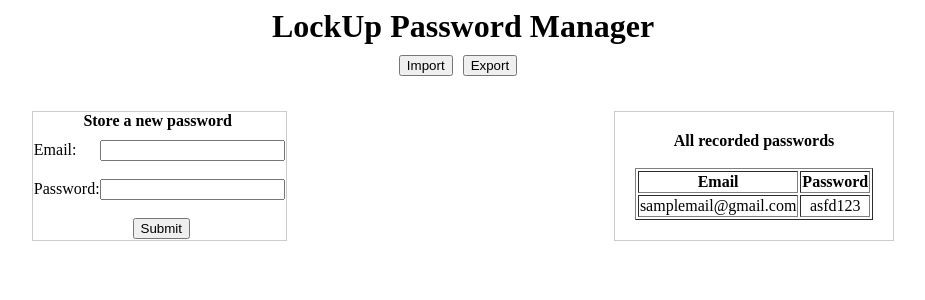
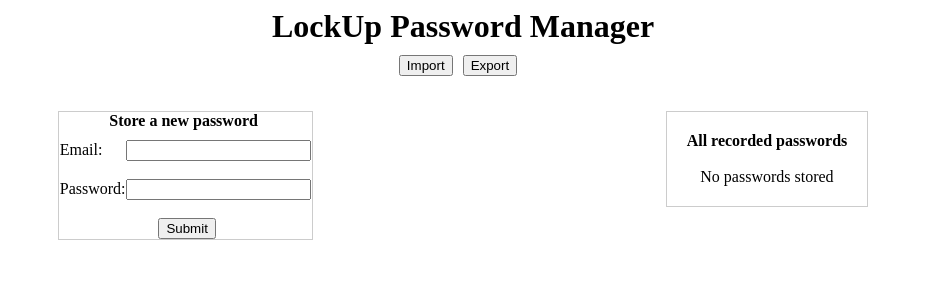
Before and after one commit to meeranh/LockUp, a React (Vite) app: page / in a window 1280 px wide. Shown: the top 300 px of the page, without its empty margins (177-1102 px from the left). Built offline with nearby package versions, Linux system fonts and the light colour scheme.

Commit message:
Added password storing functionality

```diff
--- a/package.json
+++ b/package.json
@@ -10,7 +10,8 @@
   },
   "dependencies": {
     "react": "^18.2.0",
-    "react-dom": "^18.2.0"
+    "react-dom": "^18.2.0",
+    "react-hook-form": "^7.43.1"
   },
   "devDependencies": {
     "@types/react": "^18.0.27",
--- a/src/components/MainUI.jsx
+++ b/src/components/MainUI.jsx
@@ -1,11 +1,14 @@
 import PasswordForm from './PasswordForm';
 import StoredPasswords from './StoredPasswords';
+import { PassProvider } from './contexts/PassContext';
 
 const MainUI = () => {
   return (
     <div className="MainUI">
-      <PasswordForm />
-      <StoredPasswords />
+      <PassProvider>
+        <PasswordForm />
+        <StoredPasswords />
+      </PassProvider>
     </div>
   )
 }
--- a/src/components/PasswordForm.jsx
+++ b/src/components/PasswordForm.jsx
@@ -1,16 +1,27 @@
+import PassContext from './contexts/PassContext';
+import { useContext, useRef } from 'react';
+import { useForm } from 'react-hook-form';
+
 const PasswordForm = () => {
+  const { register, control, handleSubmit } = useForm();
+  const { newPassword } = useContext(PassContext);
+
+  const handleSave = (e) => {
+    newPassword(e.email, e.password);
+  }
+
   return (
     <div className="PassForm">
       <h4>Store a new password</h4>
-      <form>
+      <form onSubmit={handleSubmit(handleSave)}>
         <p>
           <label htmlFor="email">Email: </label>
-          <input type="email" name="email" id="email" />
+          <input type="email" {...register('email')} />
         </p>
         <br />
         <p>
           <label htmlFor="password">Password: </label>
-          <input type="password" name="password" id="password" />
+          <input type="password" {...register('password')} />
         </p>
         <br />
         <input type="submit" className="FormSubmit" />
--- /dev/null
+++ b/src/components/PasswordLister.jsx
@@ -0,0 +1,10 @@
+const PasswordLister = ({email, password}) => {
+  return (
+    <tr>
+      <td>{email}</td>
+      <td>{password}</td>
+    </tr>
+  )
+}
+
+export default PasswordLister
--- a/src/components/PasswordPrinter.jsx
+++ /dev/null
@@ -1,18 +0,0 @@
-const PasswordPrinter = ({ data }) => {
-  return (
-    <div className="UserData">
-      <table className="DataBody" border="1">
-        <tr>
-          <th>Email</th>
-          <th>Password</th>
-        </tr>
-        <tr>
-          <td>{data.email}</td>
-          <td>{data.password}</td>
-        </tr>
-      </table>
-    </div>
-  )
-}
-
-export default PasswordPrinter
--- /dev/null
+++ b/src/components/PasswordTable.jsx
@@ -0,0 +1,19 @@
+import PasswordLister from './PasswordLister';
+
+const PasswordTable = ({ data }) => {
+  return (
+    <div className="UserData">
+      <table className="DataBody" border="1">
+        <tr>
+          <th>Email</th>
+          <th>Password</th>
+        </tr>
+        {data.map((item, index) => {
+          return <PasswordLister key={index} email={item.email} password={item.password} />
+        })}
+      </table>
+    </div>
+  )
+}
+
+export default PasswordTable
--- a/src/components/StoredPasswords.jsx
+++ b/src/components/StoredPasswords.jsx
@@ -1,11 +1,15 @@
-import DataBody from './PasswordPrinter';
+import DataBody from './PasswordTable';
+import PassContext from './contexts/PassContext';
+import { useContext } from 'react';
 
 const StoredPasswords = () => {
+  const { allPasswords } = useContext(PassContext);
+
   return (
     <div className="StoredPass">
       <h4>All recorded passwords</h4>
-      <br/>
-      <DataBody data={{email: "samplemail@gmail.com", password: "asfd123"}} />
+      <br />
+      {allPasswords.length == 0 ? <p>No passwords stored</p> : <DataBody data={allPasswords} />}
     </div>
   )
 }
--- /dev/null
+++ b/src/components/contexts/PassContext.jsx
@@ -0,0 +1,22 @@
+import { createContext, useState } from 'react';
+
+const PassContext = createContext();
+
+export function PassProvider({ children }) {
+  const [userPasswords, setUserPasswords] = useState([]);
+
+  const addNewPassword = (newEmail, newPassword) => {
+    setUserPasswords([...userPasswords, { email: newEmail, password: newPassword }]);
+  }
+
+  return (
+    <PassContext.Provider value={{
+      allPasswords: userPasswords,
+      newPassword: addNewPassword
+    }}>
+      {children}
+    </PassContext.Provider>
+  )
+}
+
+export default PassContext;
```
Also changed, not shown: 1 other file (tests, documents, lock files or other folders).
